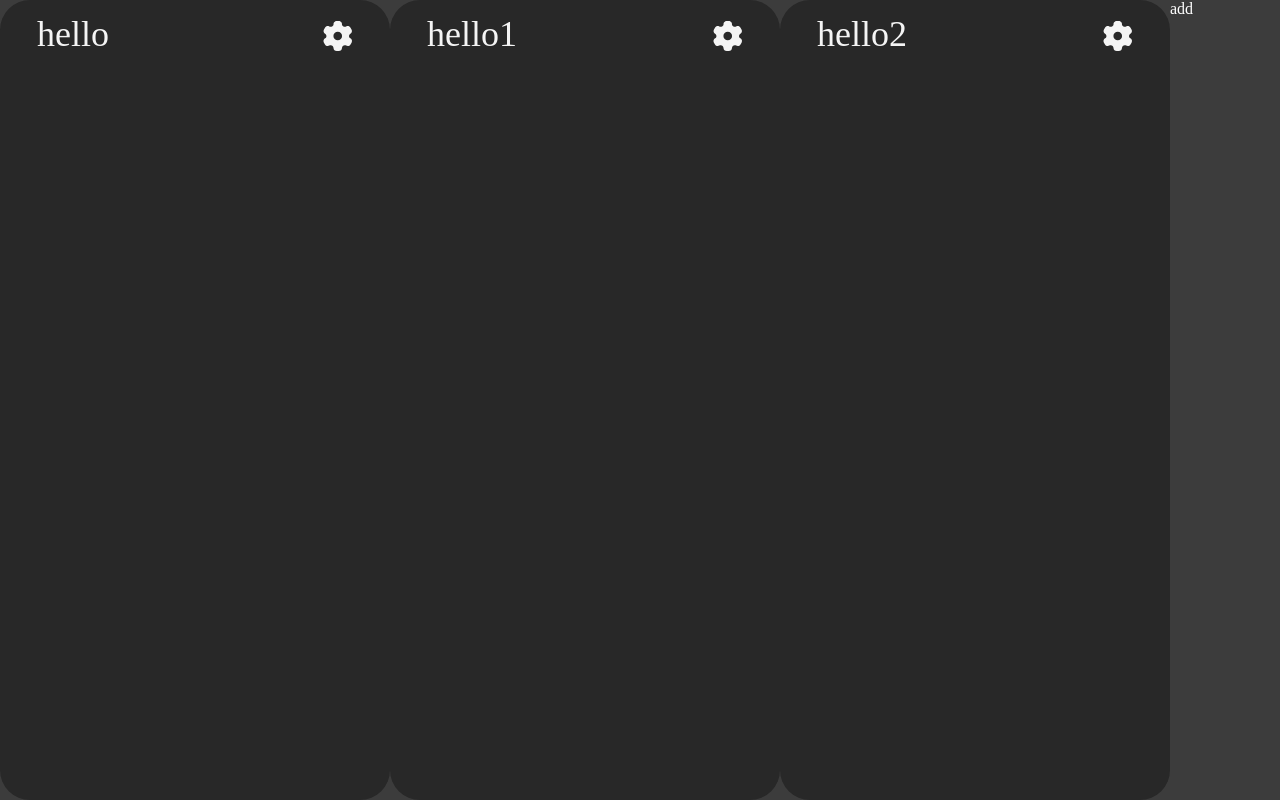
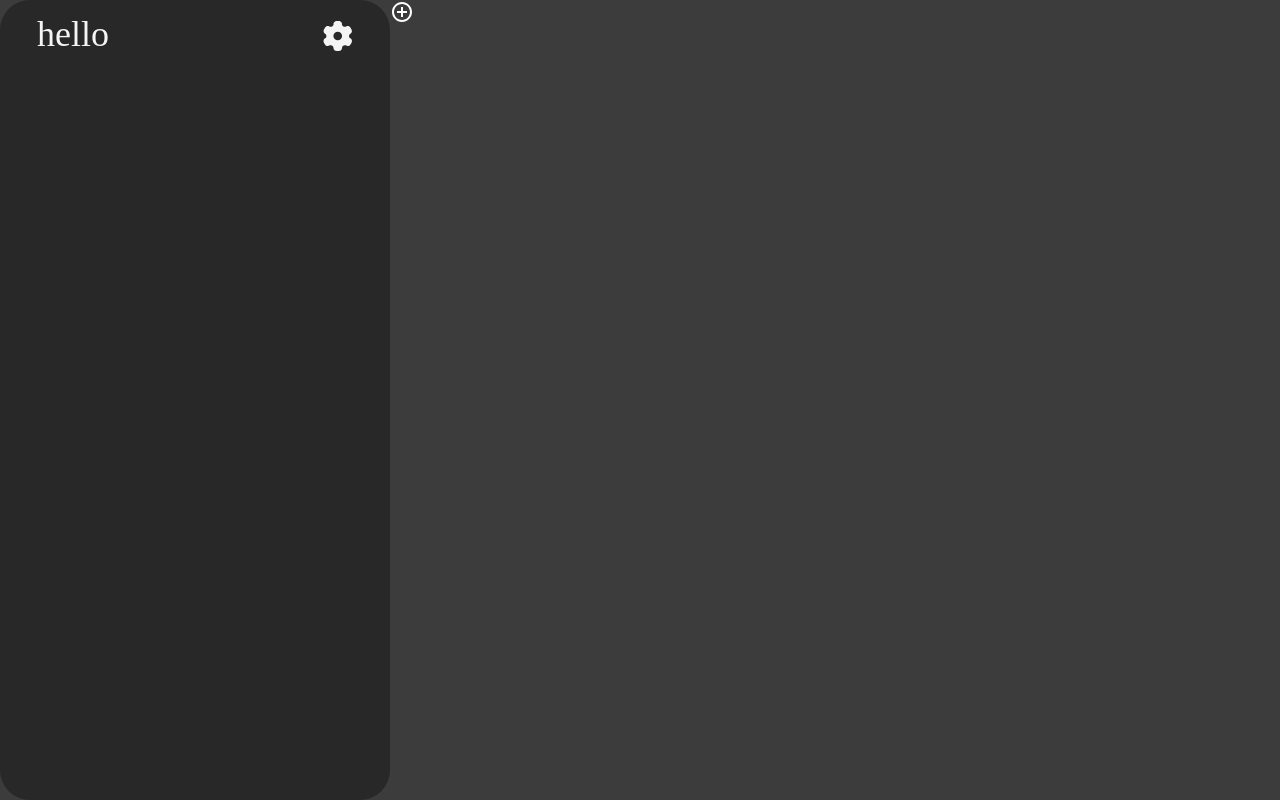
Before and after one commit to temirhanb/simple_todo_list, a React (Create React App) app: page / in a window 1280 px wide. Built offline with nearby package versions, Linux system fonts and the light colour scheme.

Commit message:
- add mui icons - add patch import ts

```diff
--- a/package.json
+++ b/package.json
@@ -6,6 +6,7 @@
     "@emotion/core": "^11.0.0",
     "@emotion/react": "^11.10.6",
     "@emotion/styled": "^11.10.6",
+    "@mui/icons-material": "^5.13.7",
     "@mui/material": "^5.11.10",
     "@reduxjs/toolkit": "^1.9.5",
     "@testing-library/jest-dom": "^5.16.5",
--- a/src/Compoents/AddColumn/index.tsx
+++ b/src/Compoents/AddColumn/index.tsx
@@ -1,5 +1,7 @@
 import { useDispatch } from "react-redux";
-import { addColumns } from "../../state/slices/columnsSlices";
+import { addColumns } from "@state/slices/columnsSlices";
+import { AddColumnButton } from "@style/column";
+import AddCircleOutlineIcon from '@mui/icons-material/AddCircleOutline';
 
 export const AddColumn = () => {
   const dispatch = useDispatch();
@@ -9,10 +11,8 @@ export const AddColumn = () => {
   }
 
   return (
-    <>
-      <div onClick={handlerAddColumn}>
-        add
-      </div>
-    </>
+    <AddColumnButton onClick={handlerAddColumn}>
+      <AddCircleOutlineIcon/>
+    </AddColumnButton>
   )
 }
--- a/src/Compoents/Column/index.tsx
+++ b/src/Compoents/Column/index.tsx
@@ -1,7 +1,7 @@
 import React from "react";
 import { ContainerColumn, HeaderColumn, HeaderColumnIconGear, HeaderColumnTitle } from "../../style/column";
 import { useDispatch } from "react-redux";
-import { deleteColumns } from "../../state/slices/columnsSlices";
+import { deleteColumns } from "@state/slices/columnsSlices";
 
 interface IProps {
   id: number;
--- a/src/Page/index.tsx
+++ b/src/Page/index.tsx
@@ -7,7 +7,7 @@ import { AddColumn } from "../Compoents/AddColumn";
 
 import { RootState } from "../state";
 
-export const MainPage = () => {
+export const MainPage: React.FC = () => {
 
   const columns = useSelector((state: RootState) => state.columns);
 
--- a/src/state/slices/columnsSlices.tsx
+++ b/src/state/slices/columnsSlices.tsx
@@ -9,8 +9,6 @@ interface IProps {
 
 const initialState: IProps[] = [
   {id: 1, name: 'hello', title: 'world'},
-  {id: 2, name: 'hello1', title: 'world1'},
-  {id: 3, name: 'hello2', title: 'world2'}
 ]
 
 const columnsSlices = createSlice({
--- a/src/style/column/index.tsx
+++ b/src/style/column/index.tsx
@@ -25,3 +25,13 @@ export const HeaderColumnIconGear = styled.img`
   margin: 21px 37px 0 0;
   height: 30px;
 `
+
+export const AddColumnButton = styled.div`
+  width: 50px;
+  height: 100%;
+  border-radius: 30px;
+
+  :hover {
+    opacity: 0.9;
+  }
+`
```
Also changed, not shown: src/Compoents/AddColumn/hooks/index.ts (added, +10 -0 lines), tsconfig.json (+9 -0 lines), 1 other file (tests, documents, lock files or other folders).
